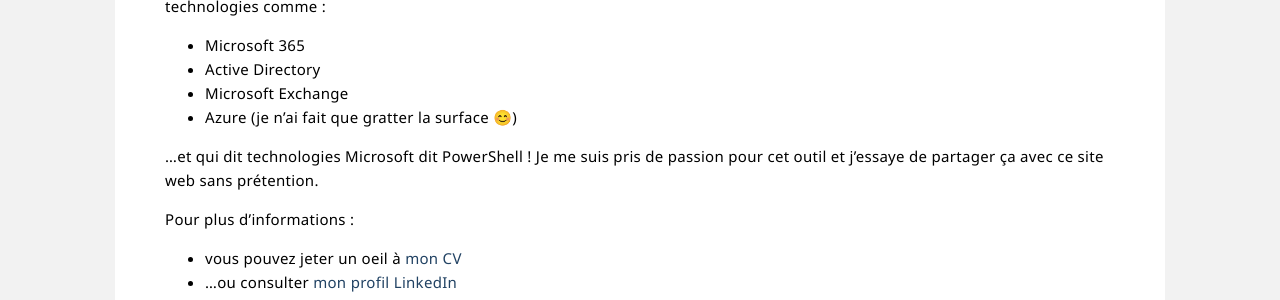
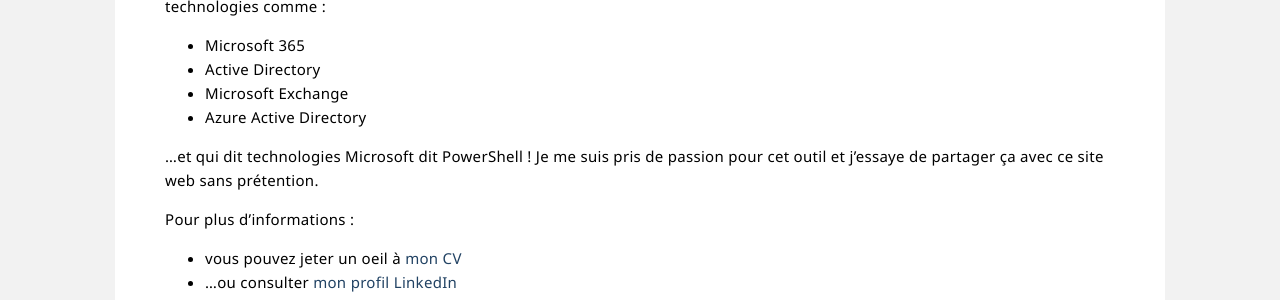
Before and after one commit to leobouard/leobouard.github.io, a Jekyll site: the page built from about.md, in a window 1280 px wide. Shown: the part 246-546 px from the top of the page. Built offline with Jekyll 4.4.1, drawn with Linux system fonts in a browser that asks for light colours; our own code applies the rules of GitHub Pages for plain Markdown files.

Commit message:
Update about.md

```diff
--- a/about.md
+++ b/about.md
@@ -11,7 +11,7 @@
 - Microsoft 365
 - Active Directory
 - Microsoft Exchange
-- Azure (je n'ai fait que gratter la surface 😊)
+- Azure Active Directory
 
 ...et qui dit technologies Microsoft dit PowerShell ! Je me suis pris de passion pour cet outil et j'essaye de partager ça avec ce site web sans prétention.
 
```
